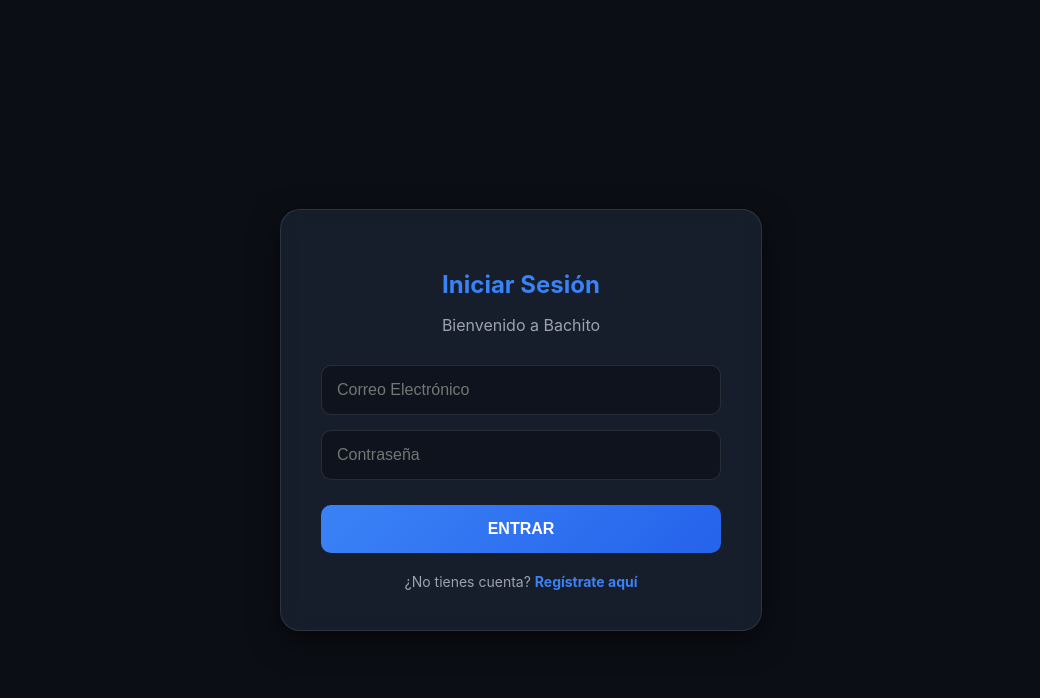
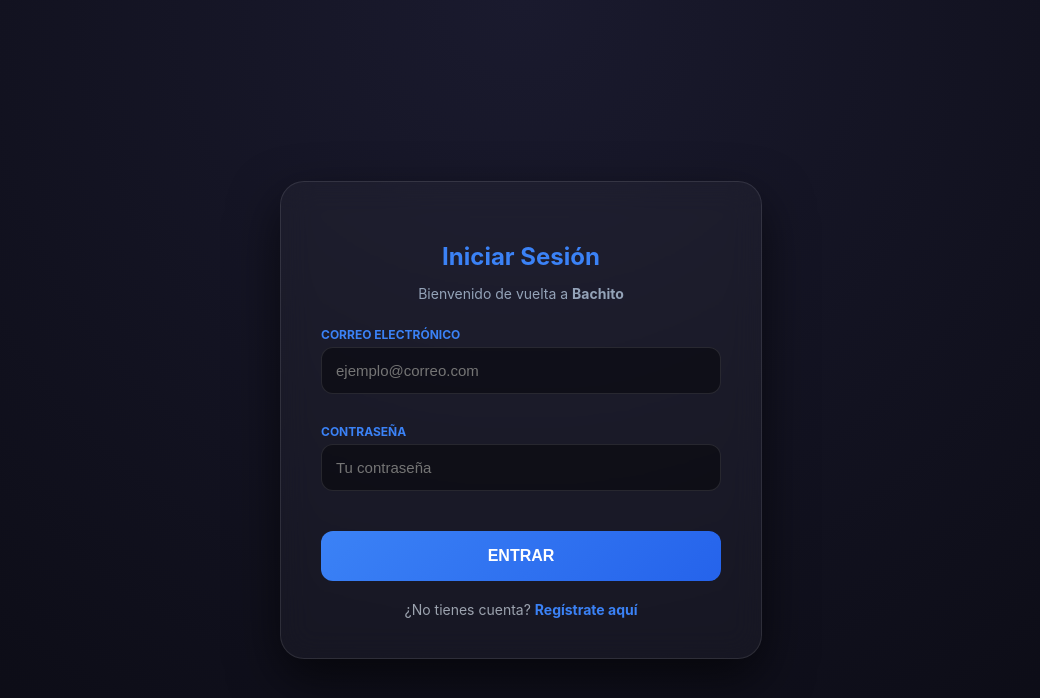
Before and after one commit to BOOTEABLE/Bachito, a React (Create React App) app in the folder frontend/: page /login in a window 1280 px wide. Shown: the top 698 px of the page, without its empty margins (119-1159 px from the left). Built offline with nearby package versions, Linux system fonts and the light colour scheme; no server answers.

Commit message:
Frontend style

```diff
--- a/frontend/src/App.css
+++ b/frontend/src/App.css
@@ -1,40 +1,65 @@
 /* --- ESTILOS DEL MENÚ INFERIOR --- */
+/* CONTENEDOR DE NAVEGACIÓN INFERIOR */
 .bottom-nav {
-    position: fixed; /* Fija el menú a la pantalla */
-    bottom: 0;       /* Pegado abajo */
-    left: 0;
-    width: 100%;
-    height: 70px;    /* Altura del menú */
-    background: rgba(11, 14, 20, 0.95); /* Color oscuro casi negro */
-    backdrop-filter: blur(10px);        /* Efecto borroso bonito */
+    position: fixed;
+    bottom: 15px; /* Un poco separado del borde para que parezca "flotante" */
+    left: 5%;
+    width: 90%;
+    height: 65px;
+    background: rgba(15, 20, 30, 0.85); /* Fondo oscuro translúcido */
+    backdrop-filter: blur(15px);
+    -webkit-backdrop-filter: blur(15px);
+    border: 1px solid rgba(255, 255, 255, 0.1);
+    border-radius: 20px;
     display: flex;
     justify-content: space-around;
     align-items: center;
-    border-top: 1px solid rgba(255, 255, 255, 0.1);
-    z-index: 9999; /* ¡IMPORTANTE! Esto lo pone encima del mapa */
-    padding-bottom: 10px;
+    z-index: 10000;
+    box-shadow: 0 10px 30px rgba(0, 0, 0, 0.5);
 }
 
 .nav-item {
-    background: none;
-    border: none;
-    color: #64748b; /* Color gris apagado */
+    text-decoration: none;
     display: flex;
     flex-direction: column;
     align-items: center;
-    gap: 5px;
-    font-size: 12px;
-    cursor: pointer;
+    justify-content: center;
+    color: #94a3b8; /* Gris azulado apagado */
     transition: all 0.3s ease;
+    flex: 1;
+}
+
+.nav-icon-wrapper {
+    width: 24px;
+    height: 24px;
+    margin-bottom: 4px;
+    transition: transform 0.3s ease;
 }
 
 .nav-item svg {
-    stroke-width: 2px;
+    width: 100%;
+    height: 100%;
 }
 
-/* Color azul cuando el botón está activo */
+.nav-label {
+    font-size: 11px;
+    font-weight: 600;
+    text-transform: uppercase;
+    letter-spacing: 0.5px;
+}
+
+/* ESTADO ACTIVO */
 .nav-item.active {
-    color: #3b82f6;
+    color: #3b82f6; /* Azul eléctrico de Bachito */
+}
+
+.nav-item.active .nav-icon-wrapper {
+    transform: translateY(-5px); /* Pequeño salto hacia arriba */
+    filter: drop-shadow(0 0 8px rgba(59, 130, 246, 0.6));
+}
+
+.nav-item:active {
+    transform: scale(0.9);
 }
 /* =========================================
    ESTILOS DE LA PÁGINA DE CONFIGURACIÓN
@@ -552,3 +577,115 @@
     text-align: left;
     font-weight: 600;
 }
+/* --- CONTENEDOR DE AUTENTICACIÓN --- */
+.auth-container {
+    background: radial-gradient(circle at top, #1a1a2e 0%, #0a0a12 100%);
+    min-height: 100vh;
+    display: flex;
+    justify-content: center;
+    align-items: center;
+    padding: 20px;
+}
+
+.auth-card {
+    background: rgba(255, 255, 255, 0.03);
+    backdrop-filter: blur(15px);
+    border: 1px solid rgba(255, 255, 255, 0.1);
+    border-radius: 24px;
+    padding: 40px;
+    width: 100%;
+    max-width: 400px;
+    box-shadow: 0 20px 50px rgba(0, 0, 0, 0.6);
+    text-align: center;
+    color: white;
+}
+
+.auth-logo-main {
+    width: 70px;
+    filter: drop-shadow(0 0 10px #3b82f6);
+    margin-bottom: 10px;
+}
+
+.auth-header h2 {
+    color: #3b82f6;
+    font-size: 24px;
+    margin-bottom: 5px;
+}
+
+.auth-header p {
+    color: #94a3b8;
+    font-size: 14px;
+    margin-bottom: 25px;
+}
+
+/* --- GRUPOS DE INPUTS --- */
+.input-group {
+    margin-bottom: 15px;
+    text-align: left;
+}
+
+.input-group label {
+    display: block;
+    color: #3b82f6;
+    font-size: 12px;
+    font-weight: 700;
+    text-transform: uppercase;
+    margin-bottom: 5px;
+}
+
+.auth-form input {
+    width: 100%;
+    padding: 14px;
+    background: rgba(0, 0, 0, 0.4);
+    border: 1px solid rgba(255, 255, 255, 0.1);
+    border-radius: 12px;
+    color: white;
+    font-size: 15px;
+    box-sizing: border-box;
+    transition: 0.3s;
+}
+
+.auth-form input:focus {
+    border-color: #3b82f6;
+    box-shadow: 0 0 10px rgba(59, 130, 246, 0.2);
+    outline: none;
+}
+
+/* --- ERRORES --- */
+.input-error {
+    border-color: #ef4444 !important;
+}
+
+.error-text {
+    color: #ef4444;
+    font-size: 11px;
+    font-weight: 600;
+    margin-top: 5px;
+    display: block;
+}
+
+/* --- BOTÓN --- */
+.btn-primary-auth {
+    width: 100%;
+    padding: 16px;
+    background: linear-gradient(135deg, #3b82f6, #2563eb);
+    color: white;
+    border: none;
+    border-radius: 12px;
+    font-weight: 800;
+    font-size: 16px;
+    cursor: pointer;
+    margin-top: 10px;
+    transition: 0.3s;
+}
+
+.btn-primary-auth:hover {
+    transform: translateY(-2px);
+    box-shadow: 0 5px 15px rgba(37, 99, 235, 0.4);
+}
+
+.auth-link {
+    color: #3b82f6;
+    text-decoration: none;
+    font-weight: bold;
+}
--- a/frontend/src/pages/LoginPage.js
+++ b/frontend/src/pages/LoginPage.js
@@ -7,52 +7,70 @@
 function LoginPage() {
     const [email, setEmail] = useState('');
     const [password, setPassword] = useState('');
+    const [error, setError] = useState(''); // Para manejar el error de credenciales
     const navigate = useNavigate();
 
     const handleLogin = async (e) => {
         e.preventDefault();
+        setError(''); // Limpiamos errores previos
+
         try {
-            // OJO: IP del Backend (4000)
-            const ip = localStorage.getItem('serverIp') || 'localhost';
             const res = await axios.post(`${API_URL}/auth/login`, { email, password });
 
             localStorage.setItem('token', res.data.token);
             localStorage.setItem('userName', res.data.user.nombre);
-
-            // 👇 NUEVO: Guardamos el rol
             localStorage.setItem('userRole', res.data.user.role);
 
-            // Redirección inteligente
             if (res.data.user.role === 'admin') {
-                navigate('/admin'); // Si es jefe, va al panel
+                navigate('/admin');
             } else {
                 alert(`Bienvenido, ${res.data.user.nombre} 👋`);
-                navigate('/'); // Nos lleva al mapa
+                navigate('/');
             }
 
         } catch (err) {
-            alert("Error: " + (err.response?.data?.msg || "Revisa tus datos"));
+            setError(err.response?.data?.msg || "Credenciales incorrectas");
         }
     };
 
     return (
         <div className="auth-container">
             <div className="auth-card">
-                <h2>Iniciar Sesión</h2>
-                <p>Bienvenido a Bachito</p>
-                <form onSubmit={handleLogin}>
-                    <input
-                        type="email" placeholder="Correo Electrónico"
-                        value={email} onChange={(e) => setEmail(e.target.value)} required
-                    />
-                    <input
-                        type="password" placeholder="Contraseña"
-                        value={password} onChange={(e) => setPassword(e.target.value)} required
-                    />
-                    <button type="submit" className="btn-auth">ENTRAR</button>
+                <div className="auth-header">
+                    <h2>Iniciar Sesión</h2>
+                    <p>Bienvenido de vuelta a <strong>Bachito</strong></p>
+                </div>
+
+                <form onSubmit={handleLogin} className="auth-form">
+                    <div className="input-group">
+                        <label>Correo Electrónico</label>
+                        <input
+                            type="email"
+                            placeholder="ejemplo@correo.com"
+                            value={email}
+                            onChange={(e) => setEmail(e.target.value)}
+                            required
+                        />
+                    </div>
+
+                    <div className="input-group">
+                        <label>Contraseña</label>
+                        <input
+                            className={error ? "input-error" : ""}
+                            type="password"
+                            placeholder="Tu contraseña"
+                            value={password}
+                            onChange={(e) => setPassword(e.target.value)}
+                            required
+                        />
+                        {error && <span className="error-text">{error}</span>}
+                    </div>
+
+                    <button type="submit" className="btn-primary-auth">ENTRAR</button>
                 </form>
+
                 <div className="auth-footer">
-                    ¿No tienes cuenta? <Link to="/register">Regístrate aquí</Link>
+                    ¿No tienes cuenta? <Link to="/register" className="auth-link">Regístrate aquí</Link>
                 </div>
             </div>
         </div>
--- a/frontend/src/pages/RegisterPage.js
+++ b/frontend/src/pages/RegisterPage.js
@@ -4,13 +4,10 @@
 import { API_URL } from '../config';
 import '../App.css';
 
-// UBICACIÓN: src/pages/RegisterPage.js
 function RegisterPage() {
     const [nombre, setNombre] = useState('');
     const [email, setEmail] = useState('');
     const [password, setPassword] = useState('');
-
-    // Estado para mensajes de error específicos
     const [errores, setErrores] = useState({ nombre: '', email: '', password: '' });
     const navigate = useNavigate();
 
@@ -19,32 +16,20 @@
         let errorTemp = { nombre: '', email: '', password: '' };
         let hayError = false;
 
-        // --- VALIDAR NOMBRE (Mínimo 3, Máximo 20) ---
-        if (nombre.length < 3) {
-            errorTemp.nombre = "El nombre debe tener al menos 3 letras.";
-            hayError = true;
-        } else if (nombre.length > 20) {
-            errorTemp.nombre = "El nombre no puede exceder las 20 letras.";
+        if (nombre.length < 3 || nombre.length > 20) {
+            errorTemp.nombre = "Nombre entre 3 y 20 letras.";
             hayError = true;
         }
 
-        // --- VALIDAR CORREO ---
         const regexEmail = /^[a-zA-Z0-9._%+-]+@[a-zA-Z0-9.-]+\.[a-zA-Z]{2,6}$/;
         if (!regexEmail.test(email)) {
             errorTemp.email = "Formato de correo inválido.";
             hayError = true;
         }
 
-        // --- VALIDAR CONTRASEÑA (8-16 caracteres + Símbolo) ---
         const symbolRegex = /[!@#$%^&*(),.?":{}|<>]/;
-        if (password.length < 8) {
-            errorTemp.password = "Mínimo 8 caracteres.";
-            hayError = true;
-        } else if (password.length > 16) {
-            errorTemp.password = "Máximo 16 caracteres.";
-            hayError = true;
-        } else if (!symbolRegex.test(password)) {
-            errorTemp.password = "Debe incluir al menos un símbolo (ej: @, #, $).";
+        if (password.length < 8 || password.length > 16 || !symbolRegex.test(password)) {
+            errorTemp.password = "8-16 caracteres + 1 símbolo.";
             hayError = true;
         }
 
@@ -60,54 +45,64 @@
             alert("✅ ¡Cuenta creada con éxito!");
             navigate('/login');
         } catch (err) {
-            // Captura errores del backend (ej: correo ya registrado)
-            setErrores({
-                ...errorTemp,
-                email: err.response?.data?.msg || "Error al registrar la cuenta"
-            });
+            setErrores({ ...errorTemp, email: err.response?.data?.msg || "Error al registrar" });
         }
     };
 
     return (
         <div className="auth-container">
             <div className="auth-card">
+                <div className="auth-header">
+                    {/* LOGO ELIMINADO */}
                     <h2>Crear Cuenta</h2>
-                <p>Únete a la comunidad de Bachito</p>
-                <form onSubmit={handleRegister}>
+                    <p>Comienza a usar <strong>Bachito</strong></p>
+                </div>
+
+                <form onSubmit={handleRegister} className="auth-form">
+                    <div className="input-group">
                         <label>Nombre Completo</label>
                         <input
+                            className={errores.nombre ? "input-error" : ""}
                             type="text"
-                        placeholder="Mín. 3 - Máx. 20 letras"
+                            placeholder="Ej. Juan Pérez"
                             value={nombre}
                             onChange={(e) => setNombre(e.target.value)}
                             required
                         />
                         {errores.nombre && <span className="error-text">{errores.nombre}</span>}
+                    </div>
 
+                    <div className="input-group">
                         <label>Correo Electrónico</label>
                         <input
+                            className={errores.email ? "input-error" : ""}
                             type="email"
-                        placeholder="ejemplo@correo.com"
+                            placeholder="usuario@correo.com"
                             value={email}
                             onChange={(e) => setEmail(e.target.value)}
                             required
                         />
                         {errores.email && <span className="error-text">{errores.email}</span>}
+                    </div>
 
+                    <div className="input-group">
                         <label>Contraseña</label>
                         <input
+                            className={errores.password ? "input-error" : ""}
                             type="password"
-                        placeholder="8-16 caracteres + símbolo"
+                            placeholder="Mín. 8 caracteres + símbolo"
                             value={password}
                             onChange={(e) => setPassword(e.target.value)}
                             required
                         />
                         {errores.password && <span className="error-text">{errores.password}</span>}
+                    </div>
 
-                    <button type="submit" className="btn-auth secondary">REGISTRARSE</button>
+                    <button type="submit" className="btn-primary-auth">REGISTRARSE</button>
                 </form>
+
                 <div className="auth-footer">
-                    ¿Ya tienes cuenta? <Link to="/login">Inicia sesión aquí</Link>
+                    ¿Ya tienes cuenta? <Link to="/login" className="auth-link">Inicia sesión aquí</Link>
                 </div>
             </div>
         </div>
```
Also changed, not shown: frontend/src/components/Navigation.js (+19 -9 lines). Lines whose indentation alone changed are shown as unchanged.
